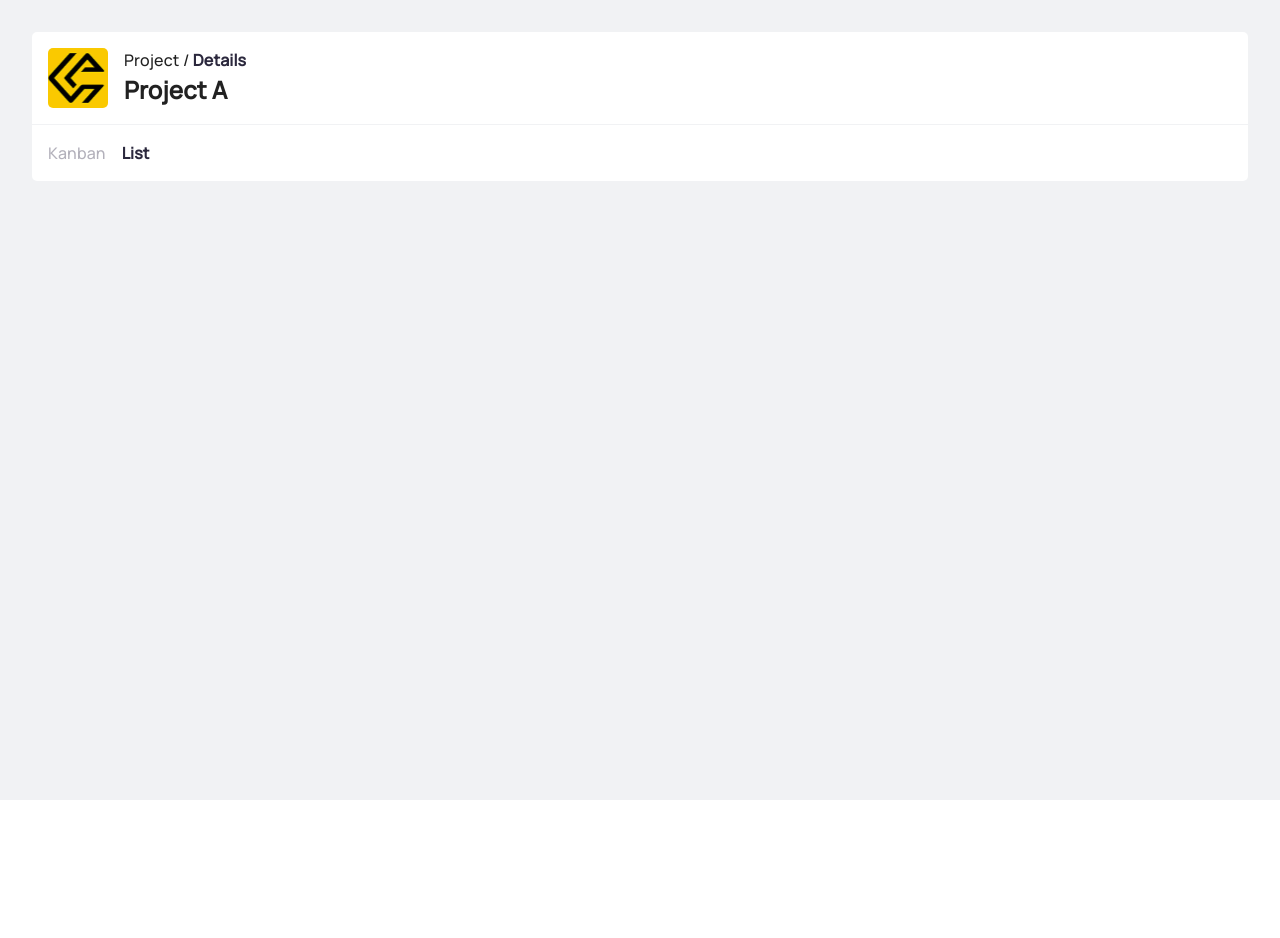
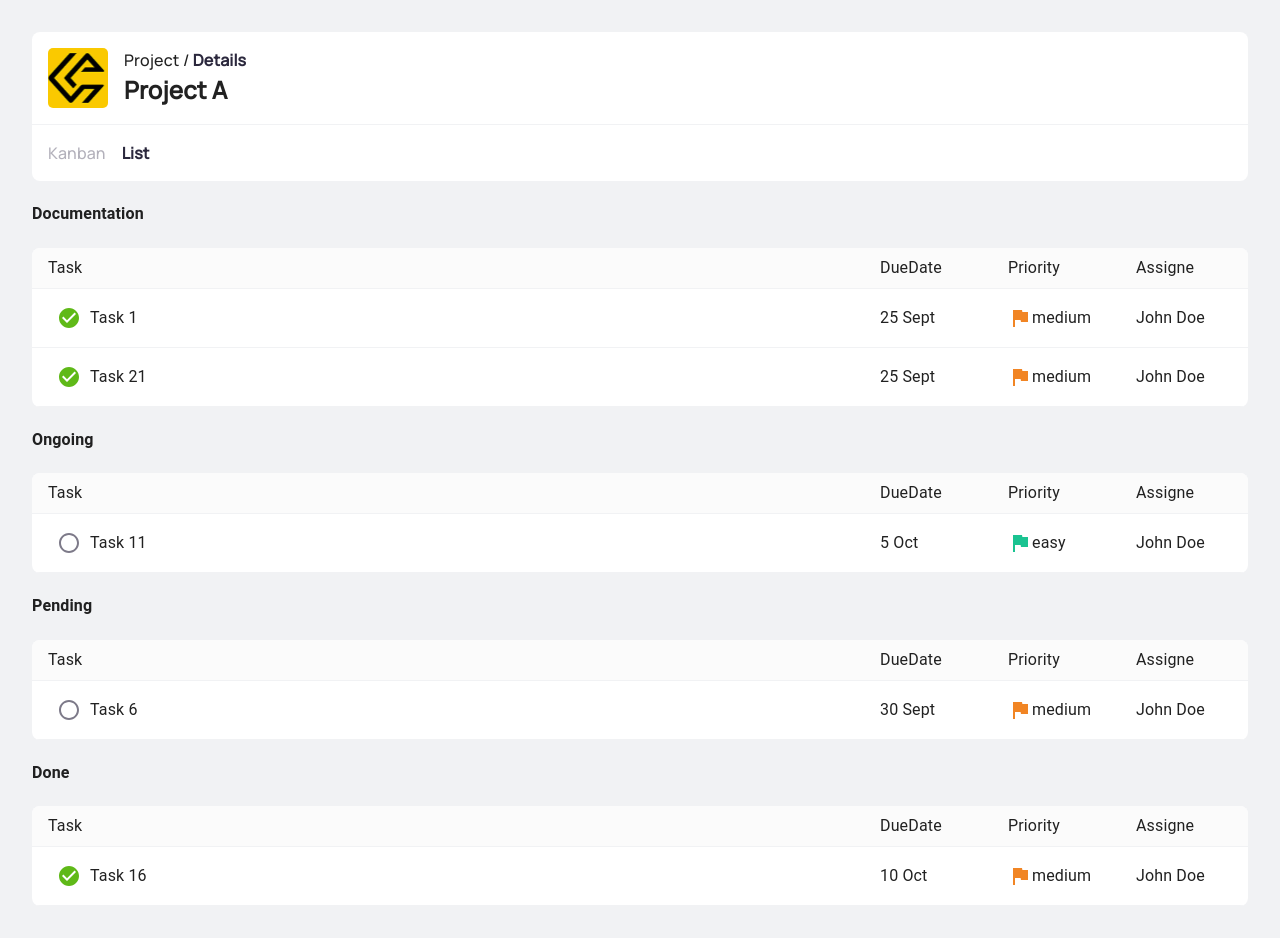
Before and after one commit to HackYourFuture-CPH/class-25-lothbrok, a React (Create React App) app in the folder frontend/: page /project/1 in a window 1280 px wide. Before the commit the page ends 800 px from the top, so only its background shows below. Built offline with nearby package versions, Linux system fonts and the light colour scheme; no server answers.

Commit message:
add ProjectListView and ListTable components

```diff
--- a/frontend/package.json
+++ b/frontend/package.json
@@ -18,6 +18,7 @@
     "@types/react-router-dom": "^5.3.3",
     "axios": "^1.5.0",
     "react": "^18.2.0",
+    "react-beautiful-dnd": "^13.1.1",
     "react-dom": "^18.2.0",
     "react-hook-form": "^7.46.1",
     "react-router-dom": "^6.16.0",
--- /dev/null
+++ b/frontend/src/components/listTable/ListTable.tsx
@@ -0,0 +1,68 @@
+import { Task } from '../../pages/projectView/ProjectView';
+import './listTable.css';
+import React from 'react';
+import Checkbox from '@mui/material/Checkbox';
+import { CheckCircle, RadioButtonUnchecked, Flag } from '@mui/icons-material';
+
+type ListTableProps = {
+  tasks: Task[];
+  setTasks: React.Dispatch<React.SetStateAction<Task[]>>;
+};
+
+const ListTable: React.FC<ListTableProps> = ({ tasks, setTasks }) => {
+  const handleCheckbox = (task: Task) => {
+    setTasks((tasks) => {
+      return tasks.map((item) =>
+        item.id === task.id ? { ...item, completed: !item.completed } : item
+      );
+    });
+  };
+
+  return (
+    <div className="border-radius">
+      <div className="grid-container">
+        <div className="grid-item first-row">Task</div>
+        <div className="grid-item first-row">DueDate</div>
+        <div className="grid-item first-row">Priority</div>
+        <div className="grid-item first-row">Assigne</div>
+      </div>
+      {tasks.map((task) => {
+        return (
+          <div className="grid-container" key={task.id}>
+            <div className="grid-item">
+              <Checkbox
+                checked={task.completed}
+                icon={<RadioButtonUnchecked style={{ color: '#7D7A89' }} />}
+                checkedIcon={<CheckCircle style={{ color: '#5FB918' }} />}
+                onClick={() => handleCheckbox(task)}
+              />
+              {task.description}
+            </div>
+            <div className="grid-item">
+              {new Date(task.due_date).toLocaleString('en-GB', {
+                day: 'numeric',
+                month: 'short'
+              })}
+            </div>
+            <div className="grid-item">
+              <Flag
+                style={{
+                  color:
+                    task.priority === 'easy'
+                      ? '#1AC391'
+                      : task.priority === 'hard'
+                      ? '#F14D4D'
+                      : '#F18524'
+                }}
+              />
+              {task.priority}
+            </div>
+            <div className="grid-item">{task.assignee}</div>
+          </div>
+        );
+      })}
+    </div>
+  );
+};
+
+export default ListTable;
--- /dev/null
+++ b/frontend/src/components/listTable/listTable.css
@@ -0,0 +1,25 @@
+.grid-container {
+  display: grid;
+  grid-template-columns: 1fr 8rem 8rem 8rem;
+  background-color: #fff;
+}
+
+.grid-container:hover {
+  background-color: #f2f1ff;
+}
+
+.border-radius {
+  border-radius: 8px;
+  overflow: hidden;
+}
+
+.grid-item {
+  padding: 0.5rem 1rem;
+  border-bottom: 1px solid #f1f2f4;
+  display: flex;
+  align-items: center;
+}
+
+.first-row {
+  background-color: #fbfbfb;
+}
--- /dev/null
+++ b/frontend/src/components/projectListView/ProjectListView.tsx
@@ -0,0 +1,38 @@
+import { Task } from '../../pages/projectView/ProjectView';
+import { useState, useEffect } from 'react';
+import ListTable from '../listTable/ListTable';
+
+const ProjectListView = ({ tasks }: { tasks: Task[] }) => {
+  const [documentation, setDocumentation] = useState<Task[]>([]);
+  const [ongoing, setOngoing] = useState<Task[]>([]);
+  const [todo, setTodo] = useState<Task[]>([]);
+  const [done, setDone] = useState<Task[]>([]);
+
+  console.log(documentation);
+  console.log(ongoing);
+
+  useEffect(() => {
+    const filterTaskByStatus = (status: string) => {
+      return tasks.filter((task) => task.status === status);
+    };
+    setDocumentation(filterTaskByStatus('documentation'));
+    setOngoing(filterTaskByStatus('ongoing'));
+    setTodo(filterTaskByStatus('to_do'));
+    setDone(filterTaskByStatus('done'));
+  }, [tasks]);
+
+  return (
+    <>
+      <h4>Documentation</h4>
+      <ListTable tasks={documentation} setTasks={setDocumentation} />
+      <h4>Ongoing</h4>
+      <ListTable tasks={ongoing} setTasks={setOngoing} />
+      <h4>Pending</h4>
+      <ListTable tasks={todo} setTasks={setTodo} />
+      <h4>Done</h4>
+      <ListTable tasks={done} setTasks={setDone} />
+    </>
+  );
+};
+
+export default ProjectListView;
--- a/frontend/src/pages/projectView/ProjectView.tsx
+++ b/frontend/src/pages/projectView/ProjectView.tsx
@@ -4,8 +4,9 @@ import allTasks from './tasks';
 import projects from './projects';
 import thumbnail from '../../assets/images/Rectangle 3025.svg';
 import './projectView.css';
+import ProjectListView from '../../components/projectListView/ProjectListView';
 
-type Task = {
+export type Task = {
   id: number;
   description: string;
   status: string;
@@ -62,6 +63,9 @@ const ProjectView = () => {
           <span className={view === 'list' ? 'bold' : ''}>List</span>
         </div>
       </div>
+      <div>
+        <ProjectListView tasks={tasks} />
+      </div>
     </div>
   ) : (
     <div>loading</div>
--- a/frontend/src/pages/projectView/projectView.css
+++ b/frontend/src/pages/projectView/projectView.css
@@ -2,14 +2,14 @@
 
 .project-view {
   background-color: #f1f2f4;
-  height: 100vh;
+  height: 100%;
   padding: 2rem;
 }
 
 .project-box {
   background-color: #fff;
   font-family: 'Manrope', sans-serif;
-  border-radius: 5px;
+  border-radius: 8px;
 }
 
 .project-box > * {
--- a/frontend/src/pages/projectView/tasks.js
+++ b/frontend/src/pages/projectView/tasks.js
@@ -218,6 +218,17 @@ const allTasks = [
     priority: 'medium',
     project_id: 5,
     user_id: 5
+  },
+  {
+    id: 21,
+    description: 'Task 21',
+    status: 'documentation',
+    due_date: '2023-09-25',
+    assignee: 'John Doe',
+    completed: true,
+    priority: 'medium',
+    project_id: 1,
+    user_id: 1
   }
 ];
 
```
